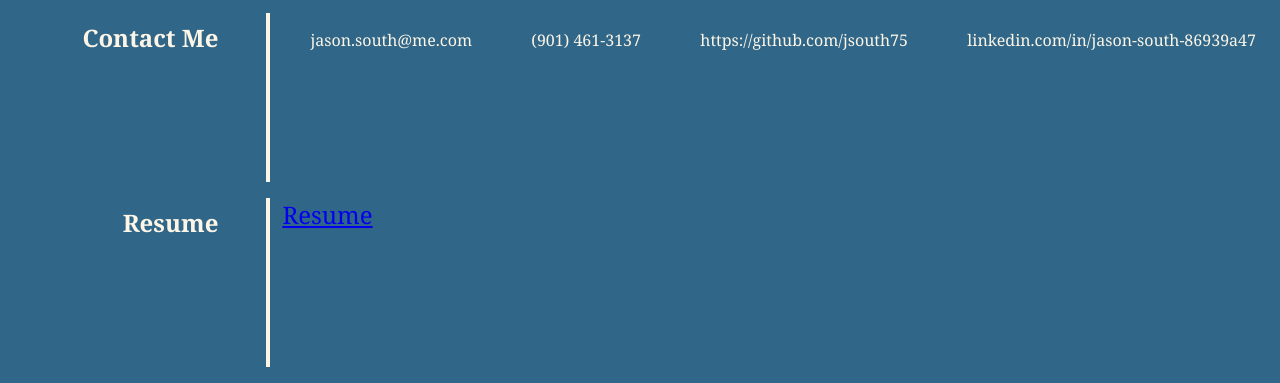
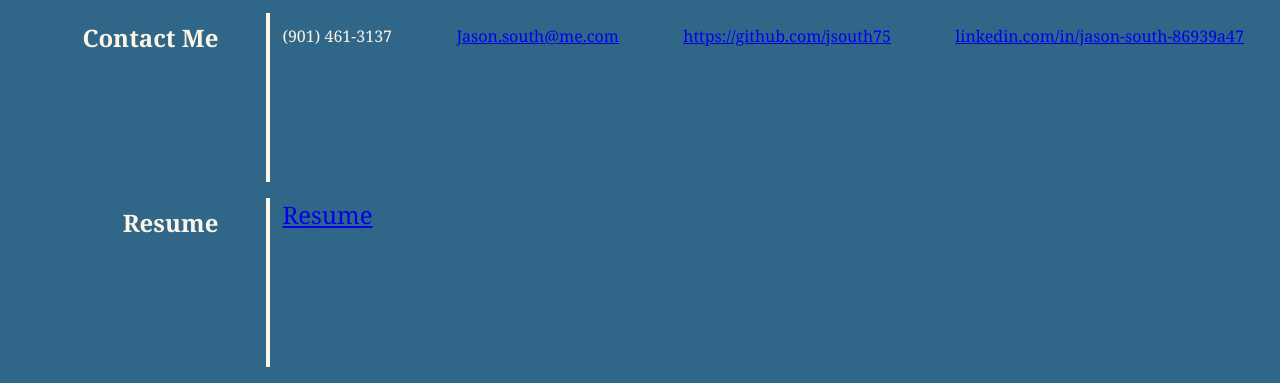
Before and after one commit to jsouth75/first-portfolio, a plain HTML site: page index.html in a window 1280 px wide. Shown: the part 663-1046 px from the top of the page. Drawn offline with Linux system fonts and the light colour scheme.

Commit message:
created links for contacts

```diff
--- a/Assets/css/style.css
+++ b/Assets/css/style.css
@@ -49,7 +49,7 @@ nav a:hover {
     color: white;
 }
 
-a {
+a, label {
     padding: .75em;
 }
 
@@ -92,7 +92,7 @@ img {
     padding-left: .5em;
 }
 
-.data {
+.contact {
     display: flex;
     justify-content: space-between;
     margin: .5em, .5em;
--- a/index.html
+++ b/index.html
@@ -53,13 +53,11 @@
         <aside>
             <h2 id="bookmark3">Contact Me</h2>
         </aside>
-        <div>
-            <ul style="list-style: none;" class="data">
-                <li>jason.south@me.com</li>
-                <li>(901) 461-3137</li>
-                <li>https://github.com/jsouth75</li>
-                <li>linkedin.com/in/jason-south-86939a47</li>
-            </ul>
+        <div class="contact">
+            <label for="phone">(901) 461-3137</label>
+            <a href="mailto:jason.south@me.com" target="blank">Jason.south@me.com</a>
+            <a href="https://github.com/jsouth75" target="blank">https://github.com/jsouth75</a>
+            <a href="linkedin.com/in/jason-south-86939a47" target="blank">linkedin.com/in/jason-south-86939a47</a>
         </div>
     </div>
 
```
